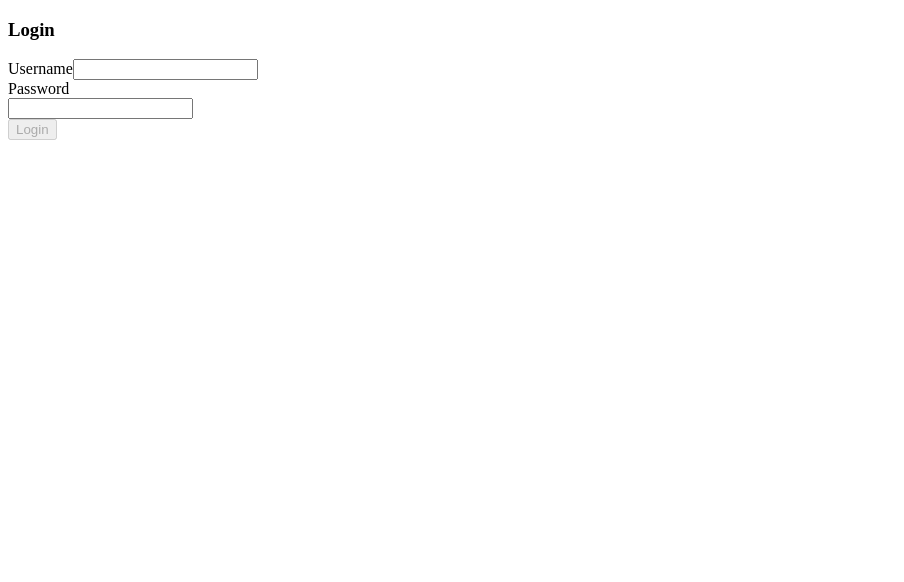
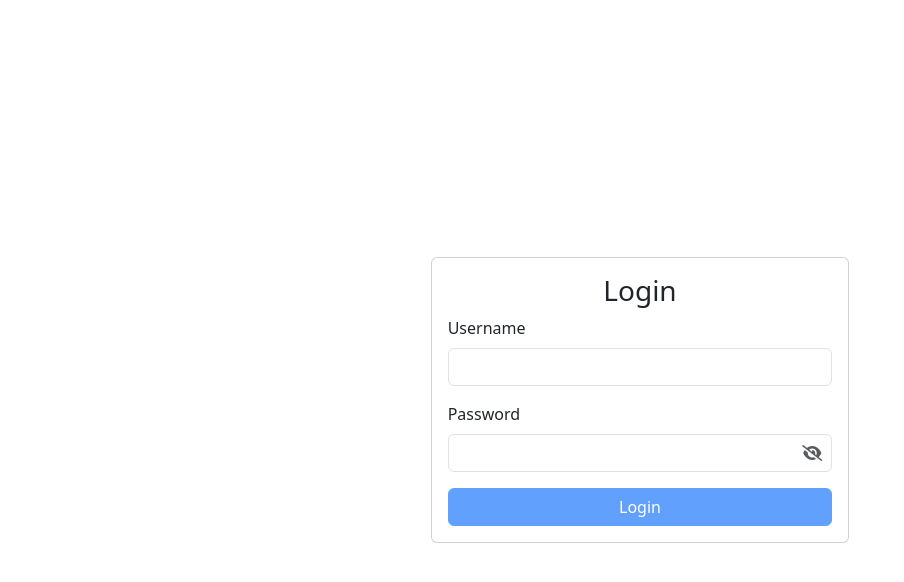
Before and after one commit to xxMrPHDxx/scan-queue, a Next.js app: page / in a window 1280 px wide. Shown: the top 582 px of the page, without its empty margins (0-904 px from the left). Built offline with nearby package versions, Linux system fonts and the light colour scheme.

Commit message:
replaced link & script

```diff
--- a/src/app/layout.jsx
+++ b/src/app/layout.jsx
@@ -13,10 +13,10 @@ export default function RootLayout({
   return (
     <html lang="en">
       <head>
-        <Link rel="stylesheet" href="https://cdnjs.cloudflare.com/ajax/libs/font-awesome/6.5.1/css/all.min.css" integrity="sha512-DTOQO9RWCH3ppGqcWaEA1BIZOC6xxalwEsw9c2QQeAIftl+Vegovlnee1c9QX4TctnWMn13TZye+giMm8e2LwA==" crossOrigin="anonymous" referrerPolicy="no-referrer" />
-        <Link href="https://cdn.jsdelivr.net/npm/bootstrap@5.3.2/dist/css/bootstrap.min.css" rel="stylesheet" integrity="sha384-T3c6CoIi6uLrA9TneNEoa7RxnatzjcDSCmG1MXxSR1GAsXEV/Dwwykc2MPK8M2HN" crossOrigin="anonymous" />
-        <Script src="https://cdn.jsdelivr.net/npm/bootstrap@5.3.2/dist/js/bootstrap.bundle.min.js" integrity="sha384-C6RzsynM9kWDrMNeT87bh95OGNyZPhcTNXj1NW7RuBCsyN/o0jlpcV8Qyq46cDfL" crossOrigin="anonymous" />
-        <Script src="https://cdn.jsdelivr.net/npm/sweetalert2@11" />
+        <link as="preload" rel="stylesheet" href="https://cdnjs.cloudflare.com/ajax/libs/font-awesome/6.5.1/css/all.min.css" integrity="sha512-DTOQO9RWCH3ppGqcWaEA1BIZOC6xxalwEsw9c2QQeAIftl+Vegovlnee1c9QX4TctnWMn13TZye+giMm8e2LwA==" crossOrigin="anonymous" referrerPolicy="no-referrer" />
+        <link as="preload" href="https://cdn.jsdelivr.net/npm/bootstrap@5.3.2/dist/css/bootstrap.min.css" rel="stylesheet" integrity="sha384-T3c6CoIi6uLrA9TneNEoa7RxnatzjcDSCmG1MXxSR1GAsXEV/Dwwykc2MPK8M2HN" crossOrigin="anonymous" />
+        <script src="https://cdn.jsdelivr.net/npm/bootstrap@5.3.2/dist/js/bootstrap.bundle.min.js" integrity="sha384-C6RzsynM9kWDrMNeT87bh95OGNyZPhcTNXj1NW7RuBCsyN/o0jlpcV8Qyq46cDfL" crossOrigin="anonymous" />
+        <script src="https://cdn.jsdelivr.net/npm/sweetalert2@11" />
       </head>
       <body>{children}</body>
     </html>
```
